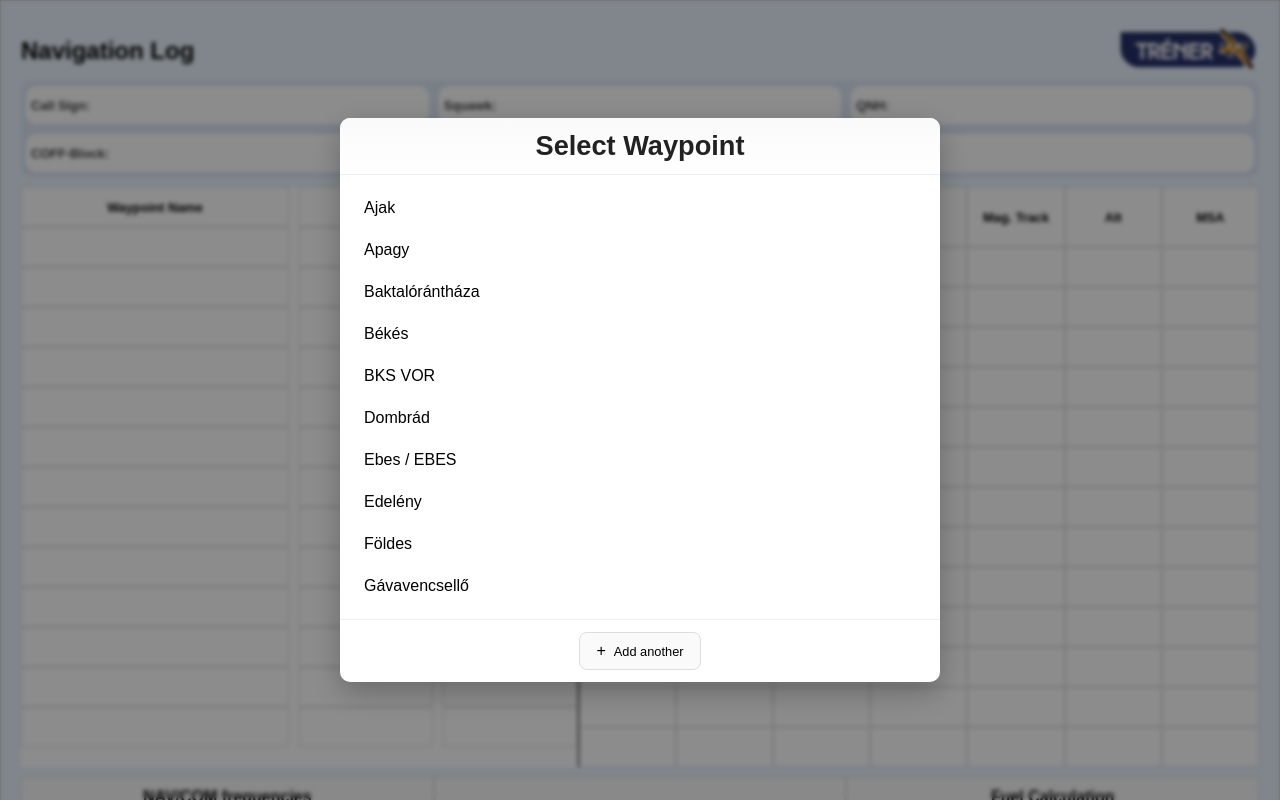
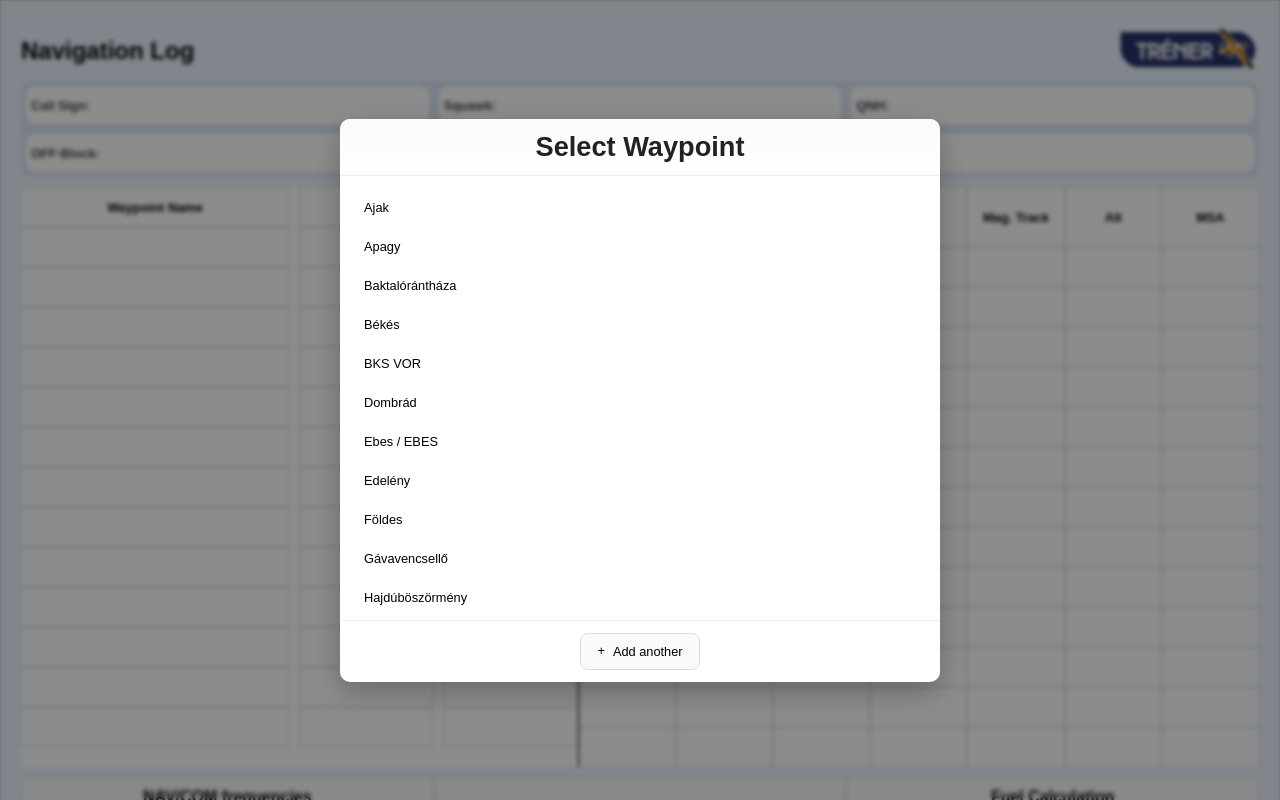
Before and after one commit to fehertoypeter/NavigationLogT, a React (Create React App) app: page / in a window 1280 px wide. Both pictures are taken after a click on the element 155 px from the left and 247 px from the top of the page. Shown: the top 800 px of the page. Built offline with nearby package versions, Linux system fonts and the light colour scheme; a web font is replaced by a local one.

Commit message:
column fix 3

```diff
--- a/src/components/Calculator/FlightLog.js
+++ b/src/components/Calculator/FlightLog.js
@@ -307,7 +307,7 @@ const NavigationLog = () => {
           />
         </div>
         <div className="">
-          <p>COFF-Block:</p>
+          <p>OFF-Block:</p>
           <input
             type="text"
             readOnly
@@ -594,7 +594,7 @@ const NavigationLog = () => {
                         background: "transparent",
                         cursor: "pointer",
                         borderRadius: 6,
-                        fontSize: "1rem",
+                        fontSize: "0.8rem",
                       }}
                     >
                       {wp}
@@ -627,7 +627,7 @@ const NavigationLog = () => {
                   cursor: "pointer",
                 }}
               >
-                <span style={{ fontSize: "1rem", lineHeight: 1 }}>+</span> Add
+                <span style={{ fontSize: "0.8rem", lineHeight: 1 }}>+</span> Add
                 another
               </button>
             </div>
--- a/src/components/Calculator/NavigationLog.css
+++ b/src/components/Calculator/NavigationLog.css
@@ -266,7 +266,7 @@
 }
 img.wind-correction-img {
   /* width: 100%; */
-  height: 100%;
+
   padding: 20px;
 }
 .cell.header-text {
```
